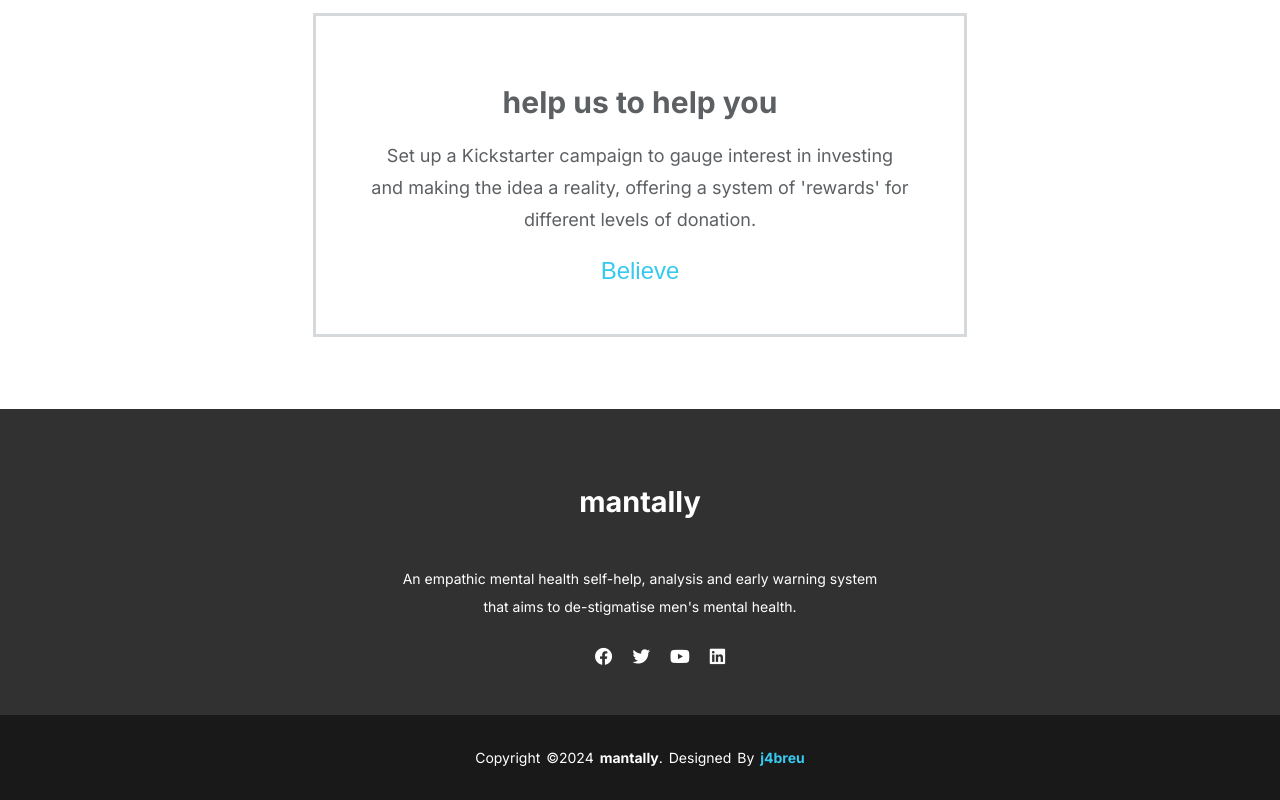
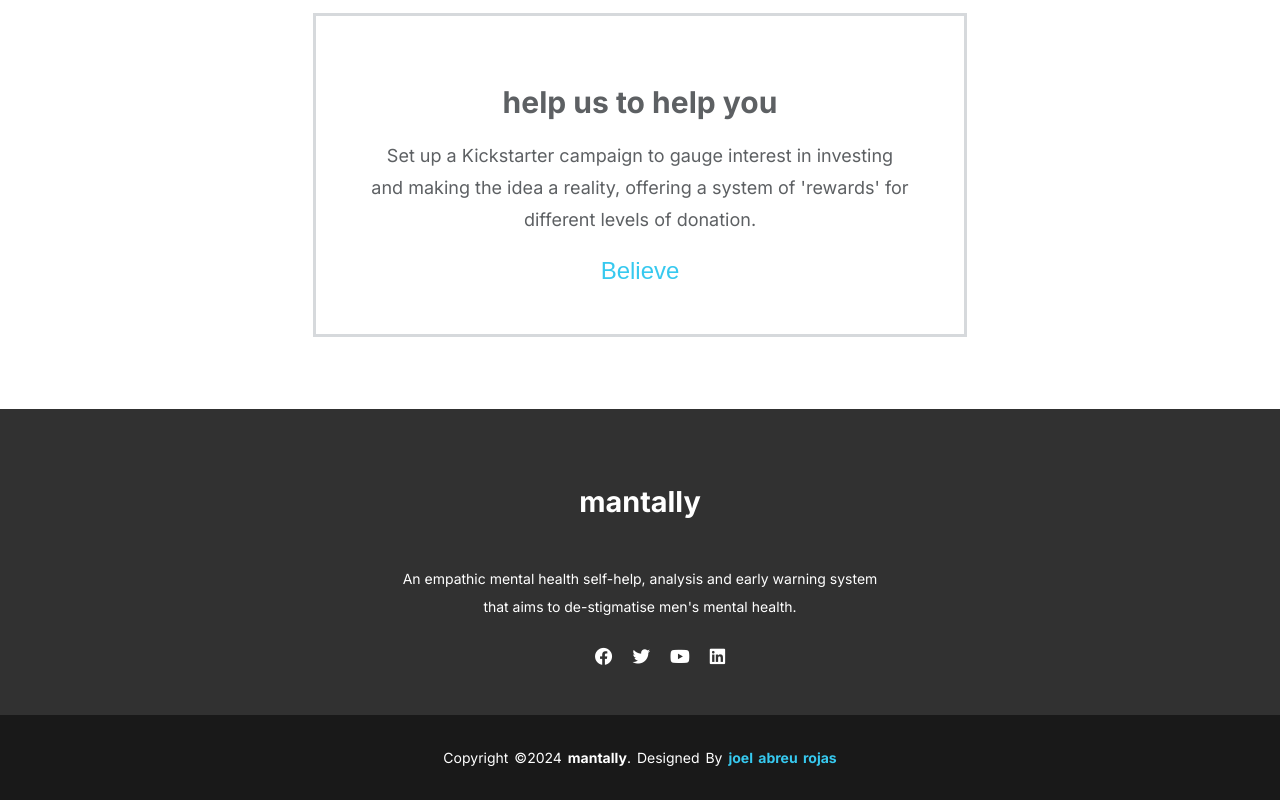
Before and after one commit to joelabreurojas/mantally, a plain HTML site: page index.html in a window 1280 px wide. Shown: the part 1431-2231 px from the top of the page. Drawn offline with nearby package versions, Linux system fonts and the light colour scheme; some icons are missing; a web font is replaced by a local one.

Commit message:
refactor: update author username

```diff
--- a/index.html
+++ b/index.html
@@ -63,7 +63,7 @@
             </nav>
         </section>
         <section id="footer__copyright">
-            <p i>copyright &copy;<span id="year"></span> <span class="lower">mantally</span>. designed by <a class="lower" href="https://github.com/j4breu">j4breu</a></p>
+            <p i>copyright &copy;<span id="year"></span> <span class="lower">mantally</span>. designed by <a class="lower" href="https://github.com/joelabreurojas">Joel Abreu Rojas</a></p>
         </section>
     </footer>
     <script src="https://unpkg.com/typewriter-effect@2.3.1/dist/core.js"></script>
```
